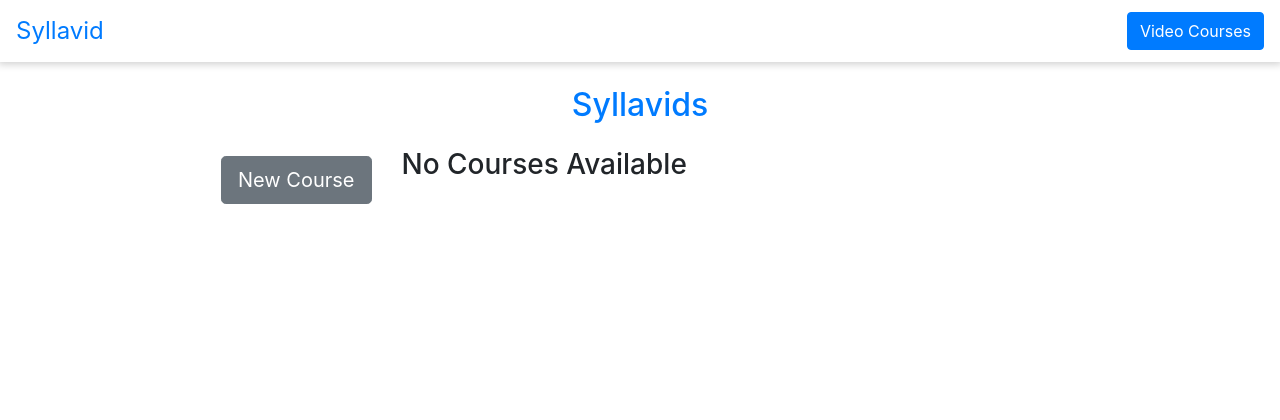
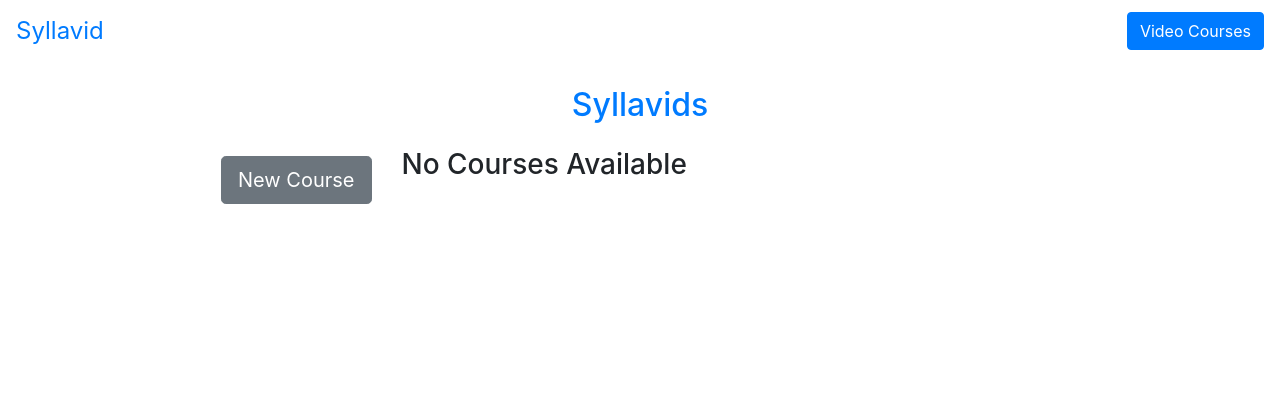
Before and after one commit to christophergeiger3/Syllavid, a PHP site: page /courses.php in a window 1280 px wide. Shown: the top 420 px of the page. Run offline with PHP 8.4, Linux system fonts and the light colour scheme; data that the repository does not hold is empty; some libraries are stand-ins or nearby versions.

Commit message:
Remove Navbar Class

```diff
--- a/stylesheet.css
+++ b/stylesheet.css
@@ -47,12 +47,6 @@ li {
   text-align: center;
 }
 
-.navbar {
-    -webkit-box-shadow: 0 0 8px 2px rgba(0,0,0,0.2);
-    -moz-box-shadow: 0 0 8px 2px rgba(0,0,0,0.2);
-    box-shadow: 0 0 8px 2px rgba(0,0,0,0.2);
-}
-
 #main_img {
     -webkit-box-shadow: 0 0 87px 14px rgba(0,0,0,0.28);
     -moz-box-shadow: 0 0 87px 14px rgba(0,0,0,0.28);
```
